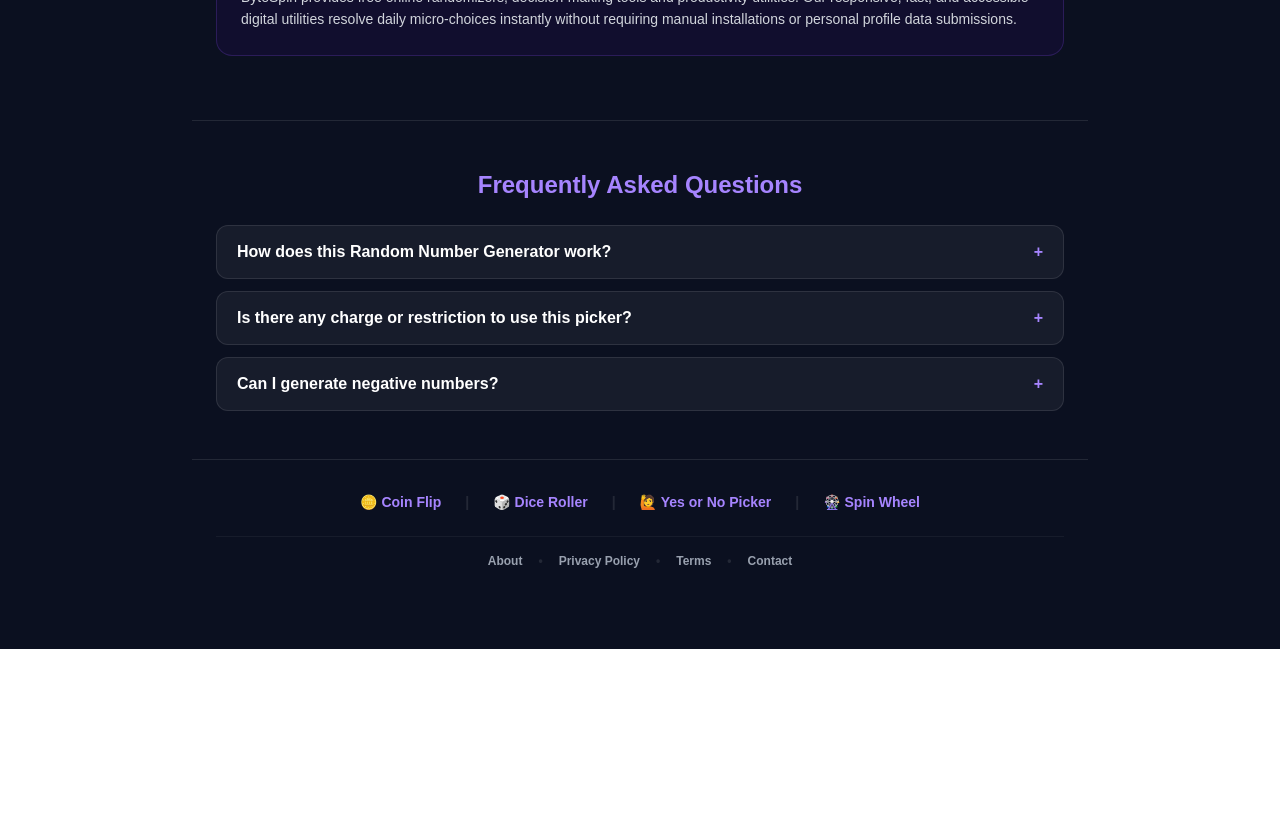
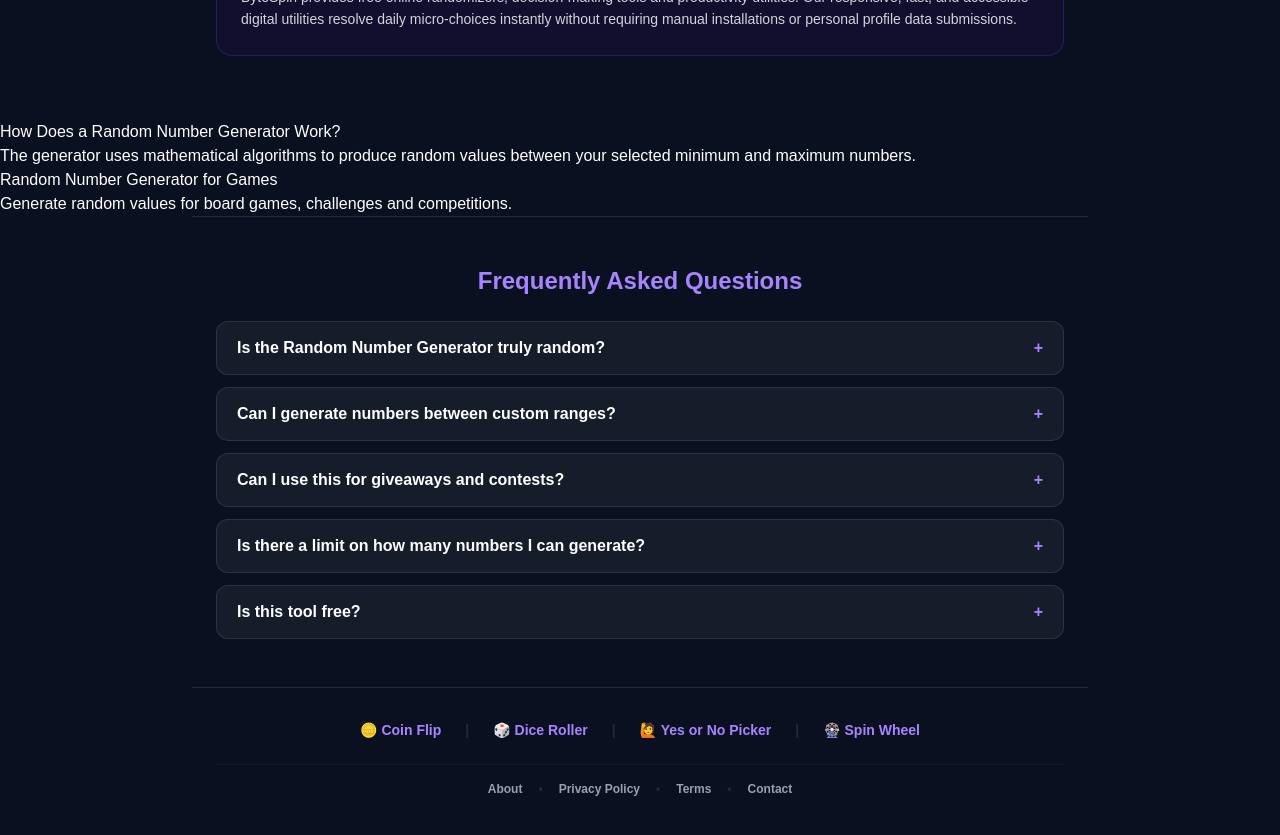
Before and after one commit to bytecraftstudioin/bytespin, a Next.js app: page /random-number-generator in a window 1280 px wide. Shown: the part 1340-2175 px from the top of the page. Before the commit the page ends 1989 px from the top, so only its background shows below. Built offline with nearby package versions, Linux system fonts and the light colour scheme.

Commit message:
added some update on RNG

```diff
--- a/app/coin-flip/layout.tsx
+++ b/app/coin-flip/layout.tsx
@@ -1,12 +1,32 @@
 import type { Metadata } from "next";
 
 export const metadata: Metadata = {
-  title: "Coin Flip Online | ByteSpin",
+  title: "Coin Flip - Free Online Heads or Tails Generator",
   description:
-    "Flip a virtual coin online and get random Heads or Tails results instantly. Free online coin flip tool.",
+    "Flip a virtual coin online. Get random Heads or Tails results instantly. Free, fast and mobile friendly coin toss tool.",
+
+  alternates: {
+    canonical: "https://bytespin.bytecraftstudio.com/coin-flip",
+  },
+
+  openGraph: {
+    title: "Coin Flip - Free Online Coin Toss",
+    description:
+      "Generate random Heads or Tails instantly.",
+    url: "https://bytespin.bytecraftstudio.com/coin-flip",
+    siteName: "ByteSpin",
+    type: "website",
+  },
+
+  twitter: {
+    card: "summary_large_image",
+    title: "Coin Flip - Free Online Coin Toss",
+    description:
+      "Generate random Heads or Tails instantly.",
+  },
 };
 
-export default function Layout({
+export default function CoinFlipLayout({
   children,
 }: {
   children: React.ReactNode;
--- a/app/coin-flip/page.tsx
+++ b/app/coin-flip/page.tsx
@@ -149,7 +149,7 @@ export default function CoinFlipPage() {
   name: "Is Coin Flip truly random?",
   acceptedAnswer: {
     "@type": "Answer",
-          text: "This online coin flip tool uses native JavaScript randomization framework via Math.random() mechanics to generate unbiased Heads or Tails results instantly.",
+    text: "This coin flip tool generates a random Heads or Tails result each time you flip. Every flip is independent and unbiased."
   },
 },
       {
@@ -157,7 +157,7 @@ export default function CoinFlipPage() {
   name: "Can Heads appear 10 times in a row?",
   acceptedAnswer: {
     "@type": "Answer",
-          text: "While statistically highly uncommon, it is mathematically possible! Since each spin is treated as an entirely independent mathematical event, a historical streak does not change the equal 50% odds of the next individual toss.",
+    text: "Yes. Although it is uncommon, getting Heads 10 times in a row is mathematically possible because every flip is independent."
   },
 },
      {
@@ -165,7 +165,7 @@ export default function CoinFlipPage() {
   name: "What are the odds of Heads?",
   acceptedAnswer: {
     "@type": "Answer",
-          text: "The exact structural probability is exactly 50%, or a clean 1-in-2 ratio layout. Over thousands of live automated iterations, the aggregate global metrics naturally balance out evenly.",
+    text: "The probability of getting Heads on a fair coin flip is 50%."
   },
 },
       {
@@ -173,15 +173,15 @@ export default function CoinFlipPage() {
   name: "Can I use Coin Flip for decisions?",
   acceptedAnswer: {
     "@type": "Answer",
-          text: "Absolutely. It is an excellent, fully objective method to break structural stalemates, choose between two comparable development alternatives, or fairly assign match order logs.",
+    text: "Yes. A coin flip is commonly used to make fair decisions when choosing between two options."
   },
 },
       {
   "@type": "Question",
-        name: "Is this tool free?",
+  name: "Can I use Coin Flip for decisions?",
   acceptedAnswer: {
     "@type": "Answer",
-          text: "Yes, our online utility application setup is 100% free with completely unlimited real-time spins. You can track data statistics, review your local array history arrays, and run matches without tracking fees.",
+    text: "Yes. A coin flip is commonly used to make fair decisions when choosing between two options."
   },
 },
     ],
@@ -233,7 +233,7 @@ export default function CoinFlipPage() {
         </div>
 
         <p className="text-gray-400 text-lg max-w-2xl mb-12">
-          Flip a virtual coin and get a random Heads or Tails result instantly.
+          Flip a virtual coin online and get a random Heads or Tails result instantly. Free online coin toss generator for decisions, games and probability experiments.
           </p>
 
         <div style={{ perspective: "1200px" }} className="mb-10">
--- /dev/null
+++ b/app/random-number-generator/layout.tsx
@@ -0,0 +1,37 @@
+import type { Metadata } from "next";
+
+export const metadata: Metadata = {
+  title: "Random Number Generator - Free Online RNG Tool",
+  description:
+    "Generate random numbers instantly with our free online Random Number Generator. Choose a minimum and maximum range and get unbiased results.",
+
+  alternates: {
+    canonical:
+      "https://bytespin.bytecraftstudio.com/random-number-generator",
+  },
+
+  openGraph: {
+    title: "Random Number Generator - Free Online RNG Tool",
+    description:
+      "Generate random numbers instantly between any minimum and maximum value. Free online Random Number Generator for games, giveaways, decision making and probability experiments.",
+    url:
+      "https://bytespin.bytecraftstudio.com/random-number-generator",
+    siteName: "ByteSpin",
+    type: "website",
+  },
+
+  twitter: {
+    card: "summary_large_image",
+    title: "Random Number Generator - Free Online RNG Tool",
+    description:
+      "Generate random numbers instantly between any minimum and maximum value. Free online Random Number Generator for games, giveaways, decision making and probability experiments.",
+  },
+};
+
+export default function RandomNumberGeneratorLayout({
+  children,
+}: {
+  children: React.ReactNode;
+}) {
+  return children;
+}
--- a/app/random-number-generator/page.tsx
+++ b/app/random-number-generator/page.tsx
@@ -68,29 +68,45 @@ export default function RandomNumberGenerator() {
   mainEntity: [
     {
       "@type": "Question",
-        name: "How does this Random Number Generator work?",
+      name: "Is the Random Number Generator truly random?",
       acceptedAnswer: {
         "@type": "Answer",
-          text: "Our utility utilizes native client-side JavaScript Math.random() expressions to process random integer selections dynamically between your designated Min and Max boundaries.",
-        },
+        text: "The Random Number Generator creates a random number within your selected range. Each generation is independent."
+      }
     },
     {
       "@type": "Question",
-        name: "Is there any charge or restriction to use this picker?",
+      name: "Can I generate numbers between custom ranges?",
       acceptedAnswer: {
         "@type": "Answer",
-          text: "No. This tool is completely free with zero subscription requirements, capped limits, or signup requirements.",
-        },
+        text: "Yes. You can enter any minimum and maximum values and generate a random number within that range."
+      }
     },
     {
       "@type": "Question",
-        name: "Can I generate negative numbers?",
+      name: "Can I use this for giveaways and contests?",
       acceptedAnswer: {
         "@type": "Answer",
-          text: "Yes, you can input negative integers into both the minimum and maximum calculation boxes as long as the minimum value remains lower than the maximum.",
+        text: "Yes. Random Number Generators are commonly used for giveaways, contests and winner selection."
+      }
     },
+    {
+      "@type": "Question",
+      name: "Is there a limit on how many numbers I can generate?",
+      acceptedAnswer: {
+        "@type": "Answer",
+        text: "No. You can generate unlimited random numbers for free."
+      }
     },
-    ],
+    {
+      "@type": "Question",
+      name: "Is this tool free?",
+      acceptedAnswer: {
+        "@type": "Answer",
+        text: "Yes. This Random Number Generator is completely free to use."
+      }
+    }
+  ]
 };
 
   return (
@@ -238,6 +254,29 @@ export default function RandomNumberGenerator() {
         </div>
       </section>
 
+<section>
+  <h2>
+    How Does a Random Number Generator Work?
+  </h2>
+
+  <p>
+    The generator uses mathematical algorithms to
+    produce random values between your selected
+    minimum and maximum numbers.
+  </p>
+</section>
+
+<section>
+  <h2>
+    Random Number Generator for Games
+  </h2>
+
+  <p>
+    Generate random values for board games,
+    challenges and competitions.
+  </p>
+</section>
+
       {/* --- FAQ ACCORDION --- */}
       <section className="max-w-4xl mx-auto px-6 py-12 border-t border-white/10 text-left">
         <h2 className="text-2xl font-bold mb-6 text-center text-violet-400">Frequently Asked Questions</h2>
```
Lines whose indentation alone changed are shown as unchanged.
